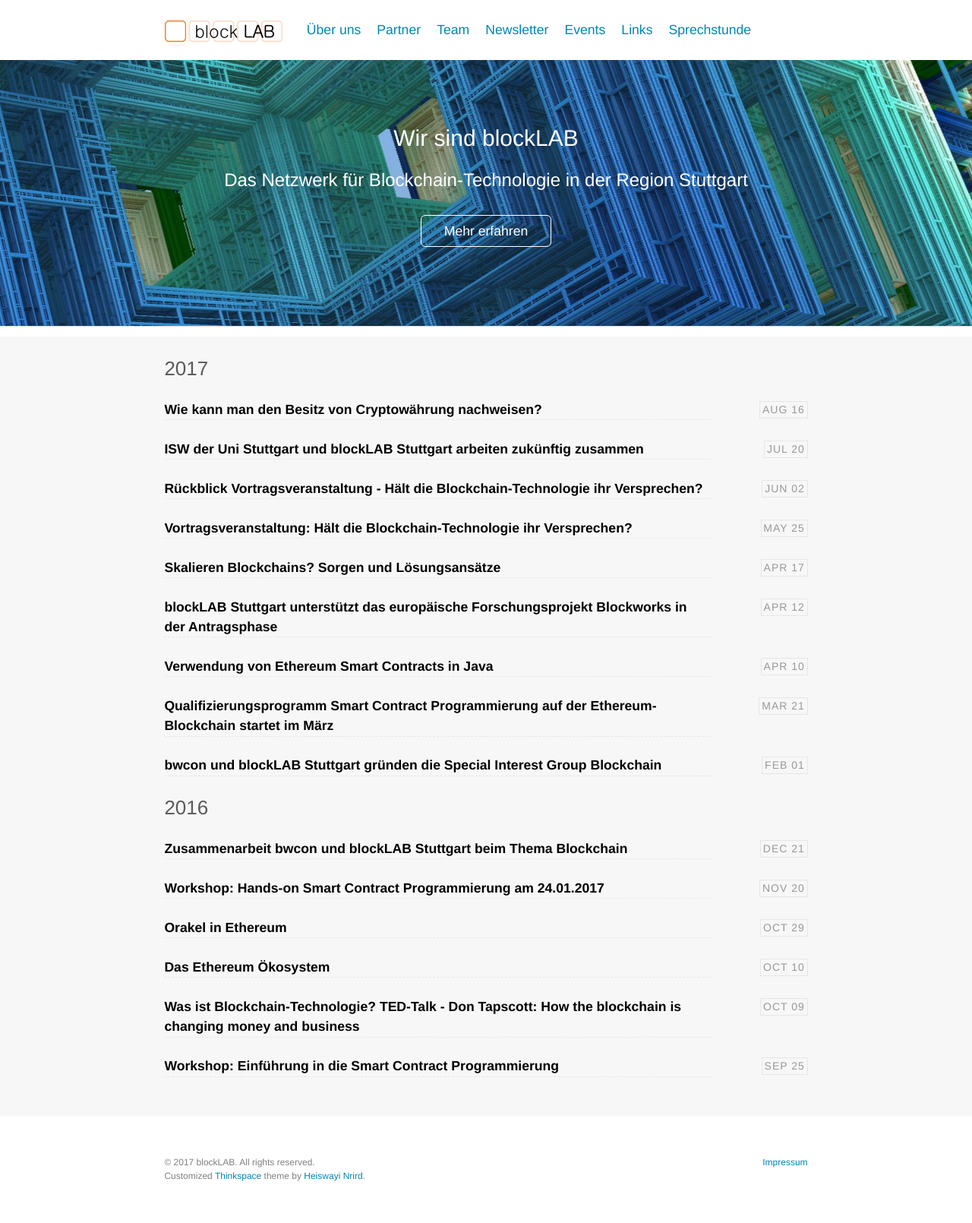
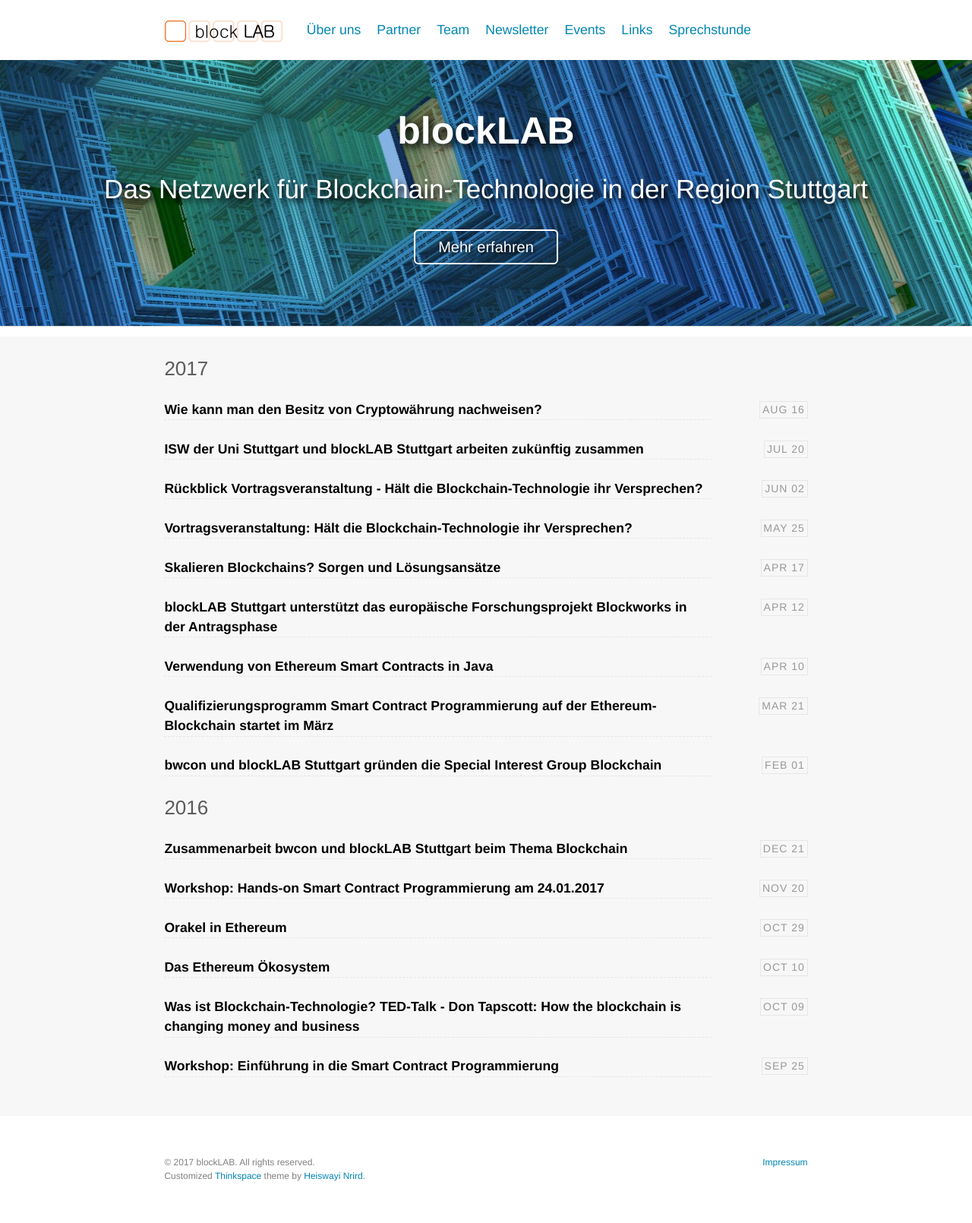
Before and after one commit to blocklab/site, a Jekyll site: the page built from index.html, in a window 1280 px wide. Shown: the whole page at 76% size. Built offline with Jekyll 4.4.1, drawn with Linux system fonts in a browser that asks for light colours.

Commit message:
style improvements

```diff
--- a/_includes/header.html
+++ b/_includes/header.html
@@ -3,7 +3,7 @@
   <div class="jumbotron jumbotron-panel">
     <div class="container">
       <div class="jumbotron-panel__intro">
-        <h1>Wir sind {{ site.author.name }}</h1>
+        <h1 class="jumbotron-panel__h1">{{ site.author.name }}</h1>
         <h3 class="jumbotron-panel__h3">Das Netzwerk für Blockchain-Technologie in der Region Stuttgart</h3>
         <a class="jumbotron-panel__a"
            href="{{ '/about' | prepend: site.baseurl }}">Mehr erfahren</a>
--- a/assets/scss/_layout.scss
+++ b/assets/scss/_layout.scss
@@ -302,18 +302,30 @@ ul.navbar li.icon {display: none;}
   right: 0;
 }
 
+.jumbotron-panel__h1 {
+  text-shadow: $heading-shadow;
+  font-size: 50px;
+  font-weight: 600;
+  margin: auto;
+}
+
 .jumbotron-panel__h3 {
+  text-shadow: $heading-shadow;
+  font-size: 35px;
   margin-bottom: 40px;
 }
 
 .jumbotron-panel__a {
-  border: 1px solid white;
+  text-shadow: $heading-shadow;
+  font-size: 20px;
+  border: 2px solid white;
   border-radius: 6px;
   color: white;
   padding: 10px 30px;
 }
 
 .jumbotron-panel__a:hover {
+  text-shadow: none;
   background-color: white;
   color: #0086b3;
 }
--- a/assets/scss/_variables.scss
+++ b/assets/scss/_variables.scss
@@ -43,3 +43,6 @@ $form-box-shadow-focus: $form-box-shadow, 0 0 5px adjust-color($action-color, $l
 // Animations
 $base-duration: 150ms;
 $base-timing: ease;
+
+// Heading shadows
+$heading-shadow: black 0.1em 0.1em 0.2em
```
